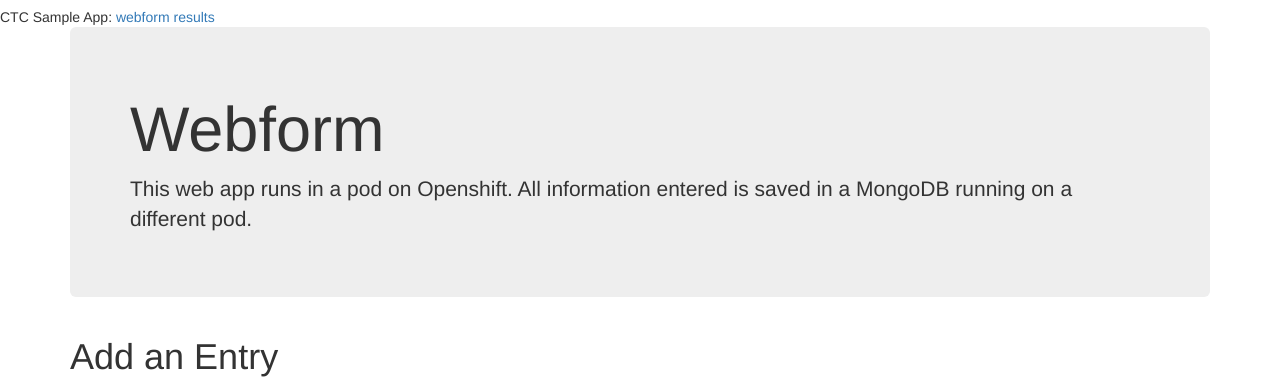
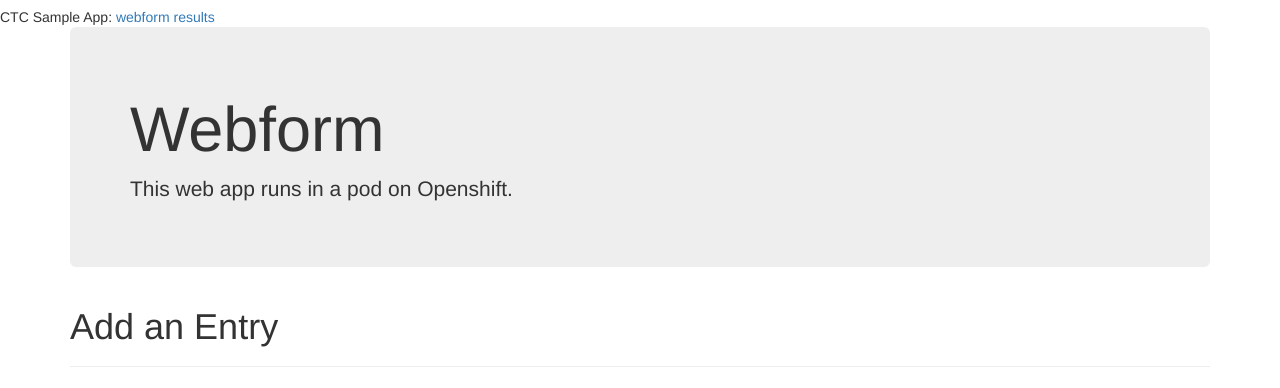
Before and after one commit to andrewctcsg/python-webform, a Flask app: page / in a window 1280 px wide. Shown: the top 388 px of the page. Run offline with Flask 2, Linux system fonts and the light colour scheme; some libraries are stand-ins or nearby versions.

Commit message:
Update form.html

```diff
--- a/templates/form.html
+++ b/templates/form.html
@@ -5,7 +5,7 @@
 
 		<div class="jumbotron">
 			<h1>Webform</h1>
-			<p>This web app runs in a pod on Openshift. All information entered is saved in a MongoDB running on a different pod.</p>
+			<p>This web app runs in a pod on Openshift.</p>
 		</div>
 
 		<div class="page-header">
```
